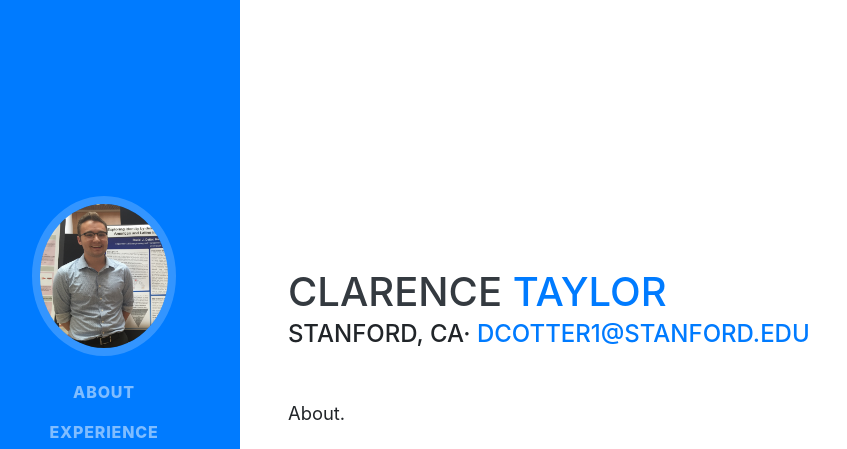
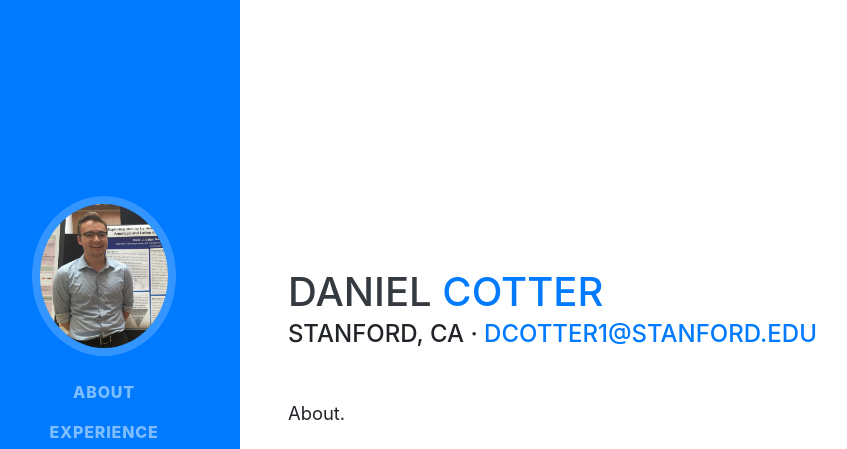
Before and after one commit to djcotter/djcotter.github.io, a website with bundled scripts: page index.html in a window 1280 px wide. Shown: the top 449 px of the page, without its empty margins (32-879 px from the left). Built offline with nearby package versions, Linux system fonts and the light colour scheme; a web font is replaced by a local one.

Commit message:
update name

```diff
--- a/index.html
+++ b/index.html
@@ -63,10 +63,10 @@
 
     <section class="resume-section p-3 p-lg-5 d-flex align-items-center" id="about">
       <div class="w-100">
-        <h1 class="mb-0">Clarence
-          <span class="text-primary">Taylor</span>
+        <h1 class="mb-0">Daniel
+          <span class="text-primary">Cotter</span>
         </h1>
-        <div class="subheading mb-5">Stanford, CA·
+        <div class="subheading mb-5">Stanford, CA ·
           <a href="mailto:dcotter1@stanford.edu">dcotter1@stanford.edu</a>
         </div>
         <p class="lead mb-5">About.</p>
```
